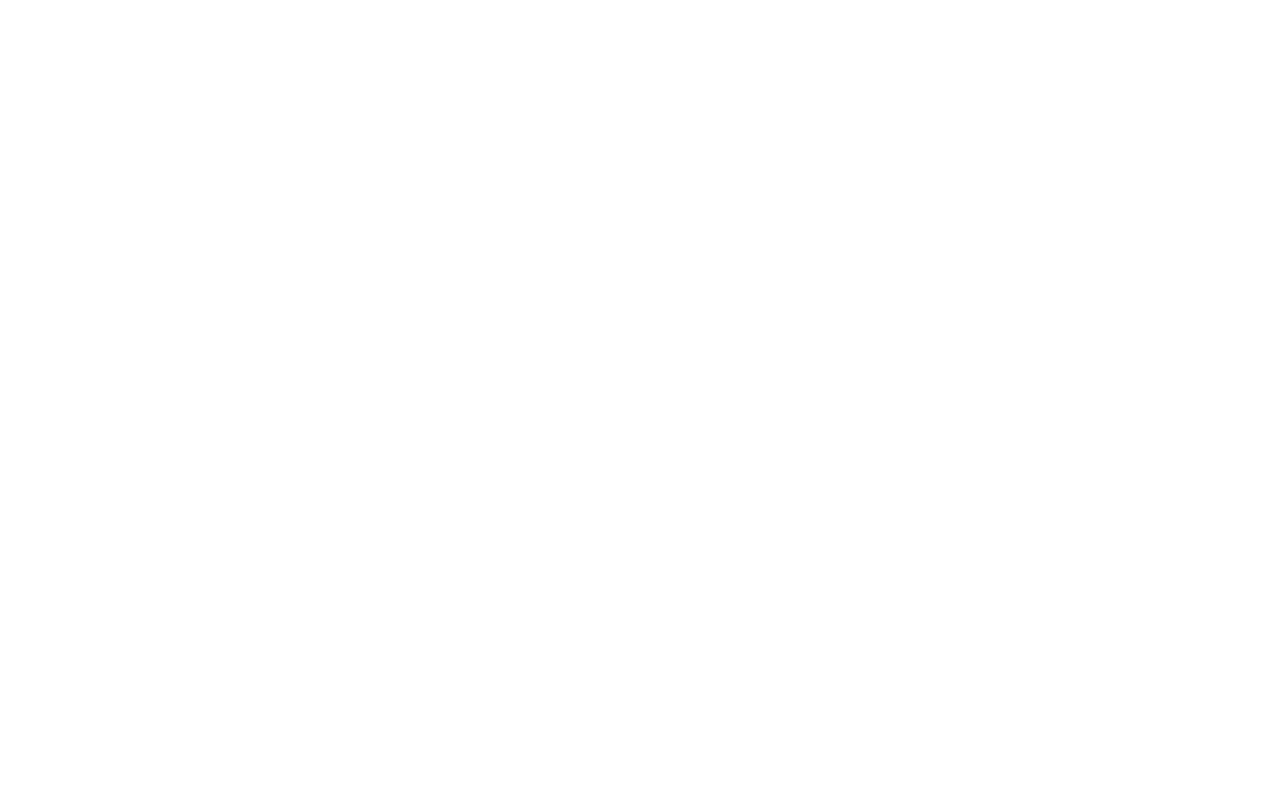
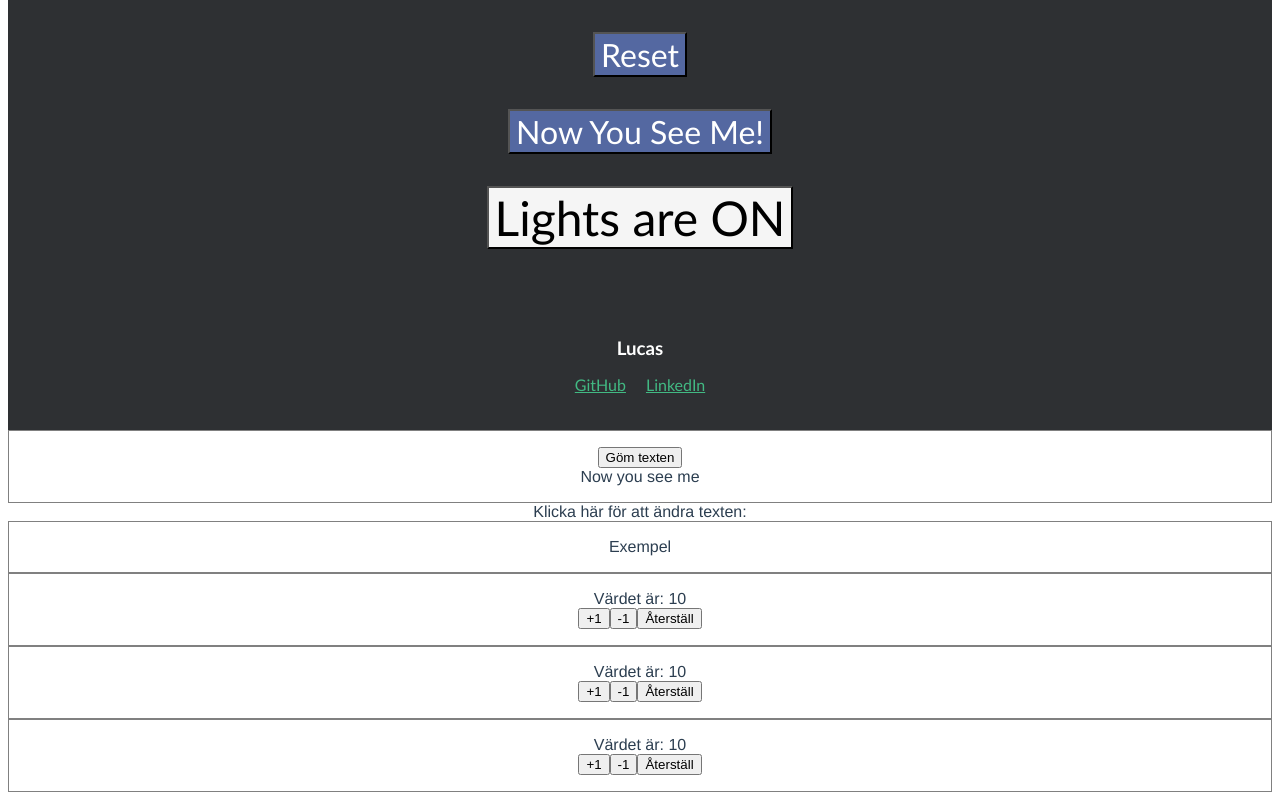
Before and after one commit to lucasohrn/FirstVueApp, a Vue app: page / in a window 1280 px wide. Shown: the part 958-1758 px from the top of the page. Before the commit the page ends 800 px from the top, so only its background shows below. Built offline with nearby package versions, Linux system fonts and the light colour scheme.

Commit message:
Using components

```diff
--- a/src/App.vue
+++ b/src/App.vue
@@ -1,15 +1,46 @@
 <template>
   <img alt="Vue logo" src="./assets/logo.png">
   <test msg="Welcome to Your Vue.js App"/>
+
+  <div>
+    <ToggleText></ToggleText>
+  </div>
+
+
+  <div>
+    Klicka här för att ändra texten:
+    <EditableText
+    v-bind:text="editable"
+    v-on:update="updatedText"></EditableText>
+  </div>
+
+  <Counter></Counter>
+  <Counter></Counter>
+  <Counter></Counter>
 </template>
 
 <script>
-import test from './components/test.vue'
+import test from './components/HelloWorld.vue'
+import Counter from './components/Counter.vue'
+import EditableText from './components/EditableText.vue'
+import ToggleText from './components/ToggleText.vue'
 
 export default {
   name: 'App',
   components: {
-    test
+    test,
+    Counter,
+    EditableText,
+    ToggleText
+  },
+  data: () => ({
+    editable: 'Exempel'
+  }),
+  methods: {
+    updateText(data) {
+      console.log('App: updatedText', data)
+      this.editable = data
+    }
   }
 }
 </script>
--- /dev/null
+++ b/src/components/Counter.vue
@@ -0,0 +1,34 @@
+<template>
+	<div>
+		Värdet är: {{ count }} <br />
+		<button v-on:click="increase"> +1 </button>
+		<button v-on:click="decrease"> -1 </button>
+		<button v-on:click="reset"> Återställ </button>
+	</div>
+</template>
+
+<script>
+export default {
+	data: () => ({
+		count: 10
+	}),
+	methods: {
+		increase() {
+			this.count += 1
+		},
+		decrease() {
+			this.count -= 1
+		},
+		reset() {
+			this.count = 10
+		}
+	}
+}
+</script>
+
+<style scoped>
+div {
+  border: 1px solid grey;
+  padding: 1em;
+}
+</style>
--- /dev/null
+++ b/src/components/EditableText.vue
@@ -0,0 +1,32 @@
+<template>
+<div>
+    <span v-show="showText" v-on:click="handleClick"> {{ text }} </span>
+    <input v-show="!showText" type="text" v-model="text2" v-on:blur="handleBlur">
+    {{text2}}
+</div>
+</template>
+
+<script>
+export default {
+    props: ['text'],
+    data: () => ({
+        showText: true,
+        text2: ''
+    }),
+    methods: {
+        handleClick() {
+            this.showText = false
+        },
+        handleBlur() {
+            this.$emit('update', this.text2)
+        }
+    }
+}
+</script>
+
+<style scoped>
+div {
+  border: 1px solid grey;
+  padding: 1em;
+}
+</style>
--- a/src/components/HelloWorld.vue
+++ b/src/components/HelloWorld.vue
@@ -74,8 +74,8 @@
 <div class="mathContainer">
   <section>
     <p>{{ counter }}</p>
+    <button class="subaddbtn" v-show="mathButton" v-on:click="subtractionClick"> - </button>
     <button class="subaddbtn" v-show="mathButton" v-on:click="additionClick"> + </button>
-    <button class="subaddbtn" v-show="mathButton" v-on:click="subtractionClick"> - </button>
   </section>
 
   <section>
@@ -89,14 +89,6 @@
   <section>
     <button v-show="lightsButton" v-on:click="lightsOnClick" v-bind:class="[isActive ? 'white' : 'black']"> {{ Text }} </button>
   </section>
-
-    <div class="">
-      <div v-for="term in terms" v-bind:key="term.id">
-        <strong>{{term.word}}:</strong>
-        {{term.explanation}}
-      </div>
-    </div>
-
 
 <section class="footer">
   <h3>Lucas</h3>
@@ -115,6 +107,8 @@
 
 <script>
 export default {
+  components: {
+  },
   name: 'HelloWorld',
   data: () => ({
     showButton: true,
@@ -123,12 +117,19 @@
     isActive: true,
     Text: 'Lights are ON',
     counter: 10,
-    terms: [
-      { id: 1, word: 'Data property', explanation: 'Variabler' },
-      { id: 2, word: 'Template', explanation: 'Där HTML skrivs' },
-      { id: 3, word: 'Methods', explanation: 'Där vi skriver metoderna som används i HTML/template' }
+    hej: true,
+    editable: "Exempel",
+    counters: [
+      { id: 1, num: 0 },
+      { id: 2, num: 0 },
+      { id: 3, num: 0 }
     ]
   }),
+  computed: {
+    counterView() {
+      return this.counter
+    }
+  },
   methods: {
     additionClick() {
       console.log('Inside additionClick');
--- /dev/null
+++ b/src/components/ToggleText.vue
@@ -0,0 +1,39 @@
+<template>
+<div>
+    <button v-on:click="hideText"> {{buttonText}} </button>
+    <br>
+    <span v-show="textIsVisible">Now you see me</span>
+    <span v-show="!textIsVisible">Now you dont</span>
+</div>
+
+</template>
+
+<script>
+export default {
+    data: () => ({
+        textIsVisible: true
+    }),
+    computed: {
+        buttonText() {
+            if(this.textIsVisible) {
+                return 'Göm texten'
+            }
+            else {
+                return 'Visa texten'
+            }
+        }
+    },
+    methods: {
+        hideText() {
+            this.textIsVisible = !this.textIsVisible
+        }
+    }
+}
+</script>
+
+<style scoped>
+div {
+  border: 1px solid grey;
+  padding: 1em;
+}
+</style>
```
